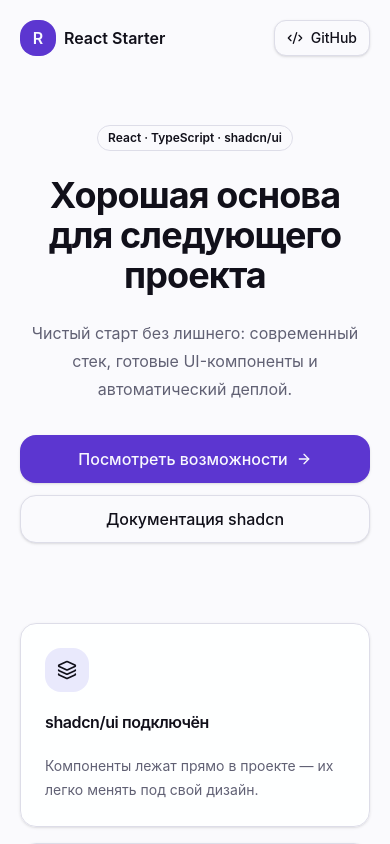
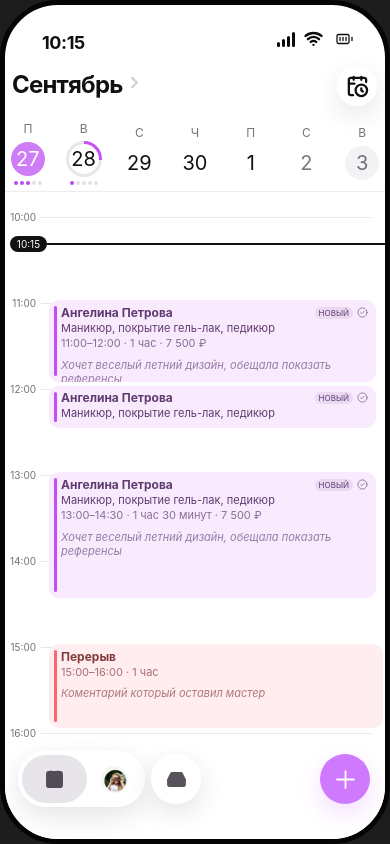
Before and after one commit to chrome350/react-shadcn-starter, a React (Vite) app: page / in a window 390 px wide. Shown: the top 844 px of the page. Built offline with nearby package versions, Linux system fonts and the light colour scheme.

Commit message:
Build responsive mobile calendar screen

```diff
--- a/src/App.tsx
+++ b/src/App.tsx
@@ -1,77 +1,153 @@
-import { ArrowRight, Code2, Layers3, Rocket, Smartphone } from "lucide-react"
-import { Badge } from "@/components/ui/badge"
+import {
+  BatteryFull,
+  CalendarClock,
+  CalendarDays,
+  CheckCircle2,
+  ChevronRight,
+  Inbox,
+  Plus,
+  Wifi,
+} from "lucide-react"
 import { Button } from "@/components/ui/button"
-import { Card, CardContent, CardDescription, CardHeader, CardTitle } from "@/components/ui/card"
 
-const features = [
-  {
-    icon: Layers3,
-    title: "shadcn/ui подключён",
-    description: "Компоненты лежат прямо в проекте — их легко менять под свой дизайн.",
-  },
-  {
-    icon: Smartphone,
-    title: "Удобно на телефоне",
-    description: "Адаптивная сетка, крупные зоны нажатия и корректные safe-area отступы.",
-  },
-  {
-    icon: Rocket,
-    title: "Готово к публикации",
-    description: "GitHub Actions автоматически собирает и выкладывает сайт в GitHub Pages.",
-  },
+const week = [
+  { weekday: "П", date: "27", state: "selected", dots: 3 },
+  { weekday: "В", date: "28", state: "progress", dots: 1 },
+  { weekday: "С", date: "29" },
+  { weekday: "Ч", date: "30" },
+  { weekday: "П", date: "1" },
+  { weekday: "С", date: "2", state: "muted" },
+  { weekday: "В", date: "3", state: "weekend" },
 ]
+
+const hours = ["10:00", "11:00", "12:00", "13:00", "14:00", "15:00", "16:00"]
+
+type AppointmentProps = {
+  className: string
+  compact?: boolean
+  duration?: string
+  note?: string
+}
+
+function Appointment({ className, compact, duration, note }: AppointmentProps) {
+  return (
+    <article className={`appointment ${compact ? "appointment--compact" : ""} ${className}`}>
+      <span className="appointment__stripe" />
+      <div className="appointment__head">
+        <strong>Ангелина Петрова</strong>
+        <span className="status-pill">НОВЫЙ</span>
+        <CheckCircle2 className="status-check" aria-label="Подтверждено" />
+      </div>
+      <p>Маникюр, покрытие гель-лак, педикюр</p>
+      {duration && <p className="appointment__meta">{duration}</p>}
+      {note && <p className="appointment__note">{note}</p>}
+    </article>
+  )
+}
+
+function BreakCard() {
+  return (
+    <article className="appointment break-card">
+      <span className="appointment__stripe" />
+      <div className="appointment__head">
+        <strong>Перерыв</strong>
+      </div>
+      <p className="appointment__meta">15:00–16:00 · 1 час</p>
+      <p className="appointment__note">Коментарий который оставил мастер</p>
+    </article>
+  )
+}
+
+function StatusBar() {
+  return (
+    <div className="status-bar" aria-label="Строка состояния">
+      <time>10:15</time>
+      <div className="status-icons" aria-hidden="true">
+        <span className="cellular"><i /><i /><i /><i /></span>
+        <Wifi />
+        <BatteryFull className="battery" />
+      </div>
+    </div>
+  )
+}
 
 export function App() {
   return (
-    <div className="min-h-svh overflow-hidden bg-background text-foreground">
-      <header className="mx-auto flex w-full max-w-6xl items-center justify-between px-5 py-5 sm:px-8">
-        <a className="flex items-center gap-2 font-semibold" href="#top" aria-label="На главную">
-          <span className="grid size-9 place-items-center rounded-xl bg-primary text-primary-foreground">R</span>
-          React Starter
-        </a>
-        <Button variant="outline" size="sm" asChild>
-          <a href="https://github.com/chrome350/react-shadcn-starter" target="_blank" rel="noreferrer">
-            <Code2 /> GitHub
-          </a>
+    <main className="phone-shell">
+      <StatusBar />
+
+      <section className="calendar-header" aria-label="Календарь на сентябрь">
+        <div className="month-row">
+          <h1>Сентябрь</h1>
+          <ChevronRight aria-hidden="true" />
+          <Button variant="ghost" size="icon" className="history-button" aria-label="История записей">
+            <CalendarClock />
           </Button>
-      </header>
+        </div>
 
-      <main id="top" className="mx-auto w-full max-w-6xl px-5 pb-16 pt-12 sm:px-8 sm:pt-20">
-        <section className="relative text-center">
-          <div className="hero-glow" aria-hidden="true" />
-          <Badge className="mb-6 bg-background/70 backdrop-blur">React · TypeScript · shadcn/ui</Badge>
-          <h1 className="mx-auto max-w-4xl text-balance text-4xl font-bold tracking-tight sm:text-6xl lg:text-7xl">
-            Хорошая основа для следующего проекта
-          </h1>
-          <p className="mx-auto mt-6 max-w-2xl text-pretty text-base leading-7 text-muted-foreground sm:text-lg">
-            Чистый старт без лишнего: современный стек, готовые UI-компоненты и автоматический деплой.
-          </p>
-          <div className="mt-8 flex flex-col justify-center gap-3 sm:flex-row">
-            <Button size="lg" onClick={() => document.querySelector("#features")?.scrollIntoView({ behavior: "smooth" })}>
-              Посмотреть возможности <ArrowRight />
+        <div className="week-strip">
+          {week.map((day) => (
+            <Button
+              variant="ghost"
+              className={`week-day h-auto rounded-none px-0 py-0 week-day--${day.state ?? "default"}`}
+              key={day.date}
+              type="button"
+            >
+              <span className="weekday">{day.weekday}</span>
+              <span className="date-circle">{day.date}</span>
+              {day.dots && (
+                <span className="day-dots" aria-hidden="true">
+                  {Array.from({ length: 5 }, (_, index) => <i className={index < day.dots ? "is-filled" : ""} key={index} />)}
+                </span>
+              )}
             </Button>
-            <Button size="lg" variant="outline" asChild>
-              <a href="https://ui.shadcn.com/docs" target="_blank" rel="noreferrer">Документация shadcn</a>
-            </Button>
+          ))}
         </div>
       </section>
 
-        <section id="features" className="mt-20 grid gap-4 sm:mt-28 md:grid-cols-3">
-          {features.map(({ icon: Icon, title, description }) => (
-            <Card key={title} className="bg-card/70 backdrop-blur transition-transform hover:-translate-y-1">
-              <CardHeader>
-                <div className="mb-4 grid size-11 place-items-center rounded-xl bg-secondary"><Icon className="size-5" /></div>
-                <CardTitle>{title}</CardTitle>
-              </CardHeader>
-              <CardContent><CardDescription className="leading-6">{description}</CardDescription></CardContent>
-            </Card>
+      <section className="schedule" aria-label="Расписание на 27 сентября">
+        {hours.map((hour, index) => (
+          <div className="hour-row" style={{ top: `calc(20px + ${index} * var(--hour-height))` }} key={hour}>
+            <time>{hour}</time>
+            <span />
+          </div>
         ))}
+
+        <div className="current-time" aria-label="Текущее время 10:15">
+          <time>10:15</time>
+          <span />
+        </div>
+
+        <Appointment
+          className="event-one"
+          duration="11:00–12:00 · 1 час · 7 500 ₽"
+          note="Хочет веселый летний дизайн, обещала показать референсы"
+        />
+        <Appointment className="event-two" compact />
+        <Appointment
+          className="event-three"
+          duration="13:00–14:30 · 1 час 30 минут · 7 500 ₽"
+          note="Хочет веселый летний дизайн, обещала показать референсы"
+        />
+        <BreakCard />
       </section>
+
+      <nav className="bottom-nav" aria-label="Основная навигация">
+        <div className="bottom-nav__group">
+          <Button variant="ghost" className="nav-button nav-button--active" aria-label="Календарь">
+            <CalendarDays />
+          </Button>
+          <Button variant="ghost" size="icon" className="nav-avatar" aria-label="Профиль">
+            <img src="./avatar.png" alt="" />
+          </Button>
+        </div>
+        <Button variant="ghost" size="icon" className="nav-inbox" aria-label="Входящие">
+          <Inbox />
+        </Button>
+        <Button size="icon" className="add-button" aria-label="Добавить запись">
+          <Plus />
+        </Button>
+      </nav>
     </main>
-
-      <footer className="border-t px-5 py-7 text-center text-sm text-muted-foreground">
-        Собрано на React и shadcn/ui
-      </footer>
-    </div>
   )
 }
--- a/src/index.css
+++ b/src/index.css
@@ -4,23 +4,24 @@
 @custom-variant dark (&:is(.dark *));
 
 :root {
-  font-family: Inter, ui-sans-serif, system-ui, -apple-system, BlinkMacSystemFont, "Segoe UI", sans-serif;
+  font-family: Inter, -apple-system, BlinkMacSystemFont, "Segoe UI", sans-serif;
   color-scheme: light;
   --radius: 0.75rem;
-  --background: oklch(0.985 0.004 286);
-  --foreground: oklch(0.18 0.02 286);
-  --card: oklch(1 0 0);
-  --card-foreground: oklch(0.18 0.02 286);
-  --primary: oklch(0.48 0.22 286);
-  --primary-foreground: oklch(0.98 0.01 286);
-  --secondary: oklch(0.94 0.025 286);
-  --secondary-foreground: oklch(0.28 0.06 286);
-  --muted: oklch(0.95 0.01 286);
-  --muted-foreground: oklch(0.5 0.03 286);
-  --accent: oklch(0.93 0.035 286);
-  --accent-foreground: oklch(0.24 0.08 286);
-  --border: oklch(0.9 0.015 286);
-  --ring: oklch(0.6 0.18 286);
+  --background: #ffffff;
+  --foreground: #0d0d10;
+  --card: #ffffff;
+  --card-foreground: #0d0d10;
+  --primary: #cf79ff;
+  --primary-foreground: #ffffff;
+  --secondary: #f1eef3;
+  --secondary-foreground: #514b57;
+  --muted: #f3f1f4;
+  --muted-foreground: #79757c;
+  --accent: #f0edf2;
+  --accent-foreground: #171419;
+  --border: #e8e5e9;
+  --ring: #c36bfa;
+  --hour-height: 86px;
 }
 
 @theme inline {
@@ -38,30 +39,371 @@
   --color-accent-foreground: var(--accent-foreground);
   --color-border: var(--border);
   --color-ring: var(--ring);
-  --radius-sm: calc(var(--radius) - 4px);
-  --radius-md: calc(var(--radius) - 2px);
-  --radius-lg: var(--radius);
-  --radius-xl: calc(var(--radius) + 4px);
 }
 
-* { border-color: var(--border); }
-html { scroll-behavior: smooth; }
-body { margin: 0; min-width: 320px; min-height: 100vh; background: var(--background); }
-button, a { -webkit-tap-highlight-color: transparent; }
+* { box-sizing: border-box; border-color: var(--border); }
+html { background: #1d1d1d; }
+body { margin: 0; min-width: 360px; min-height: 100vh; background: #1d1d1d; }
+button { font: inherit; -webkit-tap-highlight-color: transparent; }
 
-.hero-glow {
+#root {
+  min-height: 100svh;
+  display: flex;
+  justify-content: center;
+}
+
+.phone-shell {
+  position: relative;
+  width: clamp(360px, 100vw, 440px);
+  height: max(100svh, 803px);
+  min-height: 803px;
+  overflow: hidden;
+  color: #101012;
+  background: #fff;
+  border: 5px solid #050505;
+  border-radius: 58px;
+}
+
+.status-bar {
+  height: 61px;
+  padding: 24px 28px 0 37px;
+  display: flex;
+  align-items: flex-start;
+  justify-content: space-between;
+  font-size: 18px;
+  font-weight: 650;
+  letter-spacing: -0.4px;
+}
+
+.status-icons {
+  display: flex;
+  align-items: center;
+  gap: 9px;
+  color: #0b0b0c;
+}
+
+.status-icons > svg { width: 19px; height: 19px; stroke-width: 3; }
+.status-icons .battery { width: 25px; height: 18px; stroke-width: 1.7; }
+
+.cellular { height: 16px; display: flex; align-items: flex-end; gap: 2px; }
+.cellular i { width: 3px; border-radius: 2px; background: currentColor; }
+.cellular i:nth-child(1) { height: 5px; }
+.cellular i:nth-child(2) { height: 8px; }
+.cellular i:nth-child(3) { height: 11px; }
+.cellular i:nth-child(4) { height: 15px; }
+
+.calendar-header {
+  height: 126px;
+  border-bottom: 1px solid #eeecef;
+}
+
+.month-row {
+  height: 53px;
+  padding: 7px 8px 0 7px;
+  display: flex;
+  align-items: flex-start;
+}
+
+.month-row h1 {
+  margin: 0;
+  font-size: 24px;
+  line-height: 1;
+  font-weight: 650;
+  letter-spacing: -0.8px;
+}
+
+.month-row > svg {
+  width: 19px;
+  height: 19px;
+  margin-left: 2px;
+  color: #d2d0d3;
+  stroke-width: 3;
+}
+
+.history-button {
+  width: 40px;
+  height: 40px;
+  margin-top: -7px;
+  margin-left: auto;
+  border-radius: 999px;
+  background: rgba(255, 255, 255, 0.94);
+  box-shadow: 0 9px 25px rgba(47, 42, 52, 0.11);
+}
+
+.history-button:hover { background: #fff; }
+.history-button svg { width: 23px !important; height: 23px !important; stroke-width: 2.4; }
+
+.week-strip {
+  height: 73px;
+  display: grid;
+  grid-template-columns: repeat(7, minmax(0, 1fr));
+  margin-right: -5px;
+  margin-left: -5px;
+  padding: 0;
+  transform: translateY(-4px);
+}
+
+.week-day {
+  position: relative;
+  min-width: 0;
+  padding: 1px 0 0;
+  display: flex;
+  flex-direction: column;
+  align-items: center;
+  gap: 5px;
+  color: #101012;
+  background: transparent;
+  border: 0;
+}
+
+.weekday { font-size: 12px; line-height: 17px; color: #777479; }
+
+.date-circle {
+  position: relative;
+  z-index: 1;
+  width: 34px;
+  height: 34px;
+  display: grid;
+  place-items: center;
+  border-radius: 50%;
+  font-size: 20px;
+  line-height: 1;
+  font-weight: 400;
+}
+
+.week-day--selected .date-circle { color: white; background: #cf7df7; }
+.week-day--muted .date-circle { color: #7b787d; }
+.week-day--weekend .date-circle { color: #737075; background: #f3f2f4; }
+
+.week-day--progress .date-circle {
+  background: white;
+}
+
+.week-day--progress .date-circle::before {
+  content: "";
   position: absolute;
+  inset: -1px;
   z-index: -1;
-  top: -8rem;
-  left: 50%;
-  width: min(44rem, 100vw);
-  height: 32rem;
-  transform: translateX(-50%);
+  border-radius: inherit;
+  background: conic-gradient(#c652f7 0deg 92deg, #e8e6e9 92deg 360deg);
+}
+
+.week-day--progress .date-circle::after {
+  content: "";
+  position: absolute;
+  inset: 2px;
+  z-index: -1;
+  border-radius: inherit;
+  background: #fff;
+}
+
+.day-dots { height: 4px; display: flex; gap: 2px; }
+.day-dots i { width: 4px; height: 4px; border-radius: 50%; background: #e3e1e5; }
+.day-dots i.is-filled { background: #b94cf1; }
+
+.schedule {
+  position: relative;
+  height: calc(100% - 187px);
+  overflow: hidden;
+  background: white;
+}
+
+.hour-row {
+  position: absolute;
+  left: 0;
+  right: 14px;
+  display: grid;
+  grid-template-columns: 36px 1fr;
+  align-items: center;
+  column-gap: 0;
+}
+
+.hour-row time {
+  padding-right: 5px;
+  color: #747176;
+  font-size: 10px;
+  line-height: 1;
+  text-align: right;
+}
+
+.hour-row span { height: 1px; background: #e9e7ea; }
+
+.current-time {
+  position: absolute;
+  z-index: 4;
+  top: 43px;
+  left: 5px;
+  right: 0;
+  height: 17px;
+  display: grid;
+  grid-template-columns: 37px 1fr;
+  align-items: center;
+}
+
+.current-time time {
+  height: 16px;
+  display: grid;
+  place-items: center;
+  color: white;
+  background: #111114;
   border-radius: 999px;
-  background: radial-gradient(circle, oklch(0.78 0.13 286 / 0.34), transparent 68%);
-  filter: blur(18px);
+  font-size: 10px;
+  line-height: 1;
+}
+
+.current-time span { height: 2px; background: #111114; }
+
+.appointment {
+  position: absolute;
+  z-index: 2;
+  left: 44px;
+  right: 9px;
+  min-width: 0;
+  padding: 6px 8px 6px 12px;
+  overflow: hidden;
+  color: #5e3b70;
+  background: #f9eafd;
+  border-radius: 10px;
+  font-size: 11px;
+  line-height: 1.24;
+}
+
+.appointment__stripe {
+  position: absolute;
+  top: 6px;
+  bottom: 6px;
+  left: 5px;
+  width: 3px;
+  border-radius: 9px;
+  background: #c34ff4;
+}
+
+.appointment__head {
+  min-width: 0;
+  display: flex;
+  align-items: center;
+  gap: 4px;
+}
+
+.appointment__head strong {
+  min-width: 0;
+  overflow: hidden;
+  text-overflow: ellipsis;
+  white-space: nowrap;
+  font-size: 12px;
+  line-height: 1.15;
+  font-weight: 700;
+}
+
+.status-pill {
+  margin-left: auto;
+  padding: 1px 4px;
+  flex: 0 0 auto;
+  border-radius: 999px;
+  background: #ebd9f1;
+  font-size: 8px;
+  line-height: 1.35;
+}
+
+.status-check { width: 11px !important; height: 11px !important; flex: 0 0 auto; stroke-width: 2; color: #9275a0; }
+.appointment p { margin: 2px 0 0; }
+.appointment__meta { color: #896f98; }
+.appointment__note { margin-top: 8px !important; color: #967ca5; font-style: italic; }
+.appointment--compact { padding-top: 5px; }
+
+.event-one { top: 108px; height: 82px; }
+.event-two { top: 194px; height: 42px; }
+.event-three { top: 280px; height: 126px; }
+
+.break-card {
+  top: 452px;
+  right: 2px;
+  height: 84px;
+  color: #813b3c;
+  background: #ffedef;
+}
+
+.break-card .appointment__stripe { background: #ff6571; }
+.break-card .appointment__meta { color: #a76e70; }
+.break-card .appointment__note { color: #ae7779; }
+
+.bottom-nav {
+  position: absolute;
+  z-index: 10;
+  left: 13px;
+  right: 15px;
+  bottom: 32px;
+  height: 56px;
+  display: flex;
+  align-items: center;
+  gap: 6px;
+  pointer-events: none;
+}
+
+.bottom-nav button { pointer-events: auto; }
+
+.bottom-nav__group {
+  height: 56px;
+  display: flex;
+  align-items: center;
+  padding: 4px;
+  border-radius: 999px;
+  background: rgba(255, 255, 255, 0.92);
+  box-shadow: 0 9px 26px rgba(47, 42, 52, 0.12);
+  backdrop-filter: blur(16px);
+}
+
+.nav-button {
+  width: 65px;
+  height: 48px;
+  padding: 0;
+  border-radius: 999px;
+  color: #514d57;
+}
+
+.nav-button--active { background: #e7e5e9; }
+.nav-button--active:hover { background: #e7e5e9; }
+.nav-button svg { width: 21px !important; height: 21px !important; fill: currentColor; stroke-width: 1.2; }
+
+.nav-avatar { width: 54px; height: 48px; border-radius: 999px; }
+.nav-avatar img { width: 27px; height: 27px; object-fit: cover; border-radius: 50%; }
+
+.nav-inbox {
+  width: 50px;
+  height: 50px;
+  border-radius: 50%;
+  color: #57525c;
+  background: rgba(255, 255, 255, 0.94);
+  box-shadow: 0 9px 26px rgba(47, 42, 52, 0.12);
+  backdrop-filter: blur(16px);
+}
+
+.nav-inbox:hover { background: #fff; }
+.nav-inbox svg { width: 21px !important; height: 21px !important; fill: currentColor; stroke-width: 1.4; }
+
+.add-button {
+  width: 50px;
+  height: 50px;
+  margin-left: auto;
+  border-radius: 50%;
+  background: #cf79ff;
+  box-shadow: 0 9px 23px rgba(199, 92, 251, 0.2);
+}
+
+.add-button:hover { background: #cf79ff; }
+.add-button svg { width: 29px !important; height: 29px !important; stroke-width: 1.5; }
+
+@media (min-width: 400px) {
+  .month-row { padding-left: 11px; padding-right: 12px; }
+  .appointment { right: 13px; }
+  .break-card { right: 5px; }
+  .hour-row { right: 13px; }
+}
+
+@media (max-height: 802px) {
+  .phone-shell { height: 803px; }
 }
 
 @media (prefers-reduced-motion: reduce) {
-  *, *::before, *::after { scroll-behavior: auto !important; transition-duration: 0.01ms !important; }
+  *, *::before, *::after { transition-duration: 0.01ms !important; }
 }
```
Also changed, not shown: public/avatar.png (added). Lines whose indentation alone changed are shown as unchanged.
